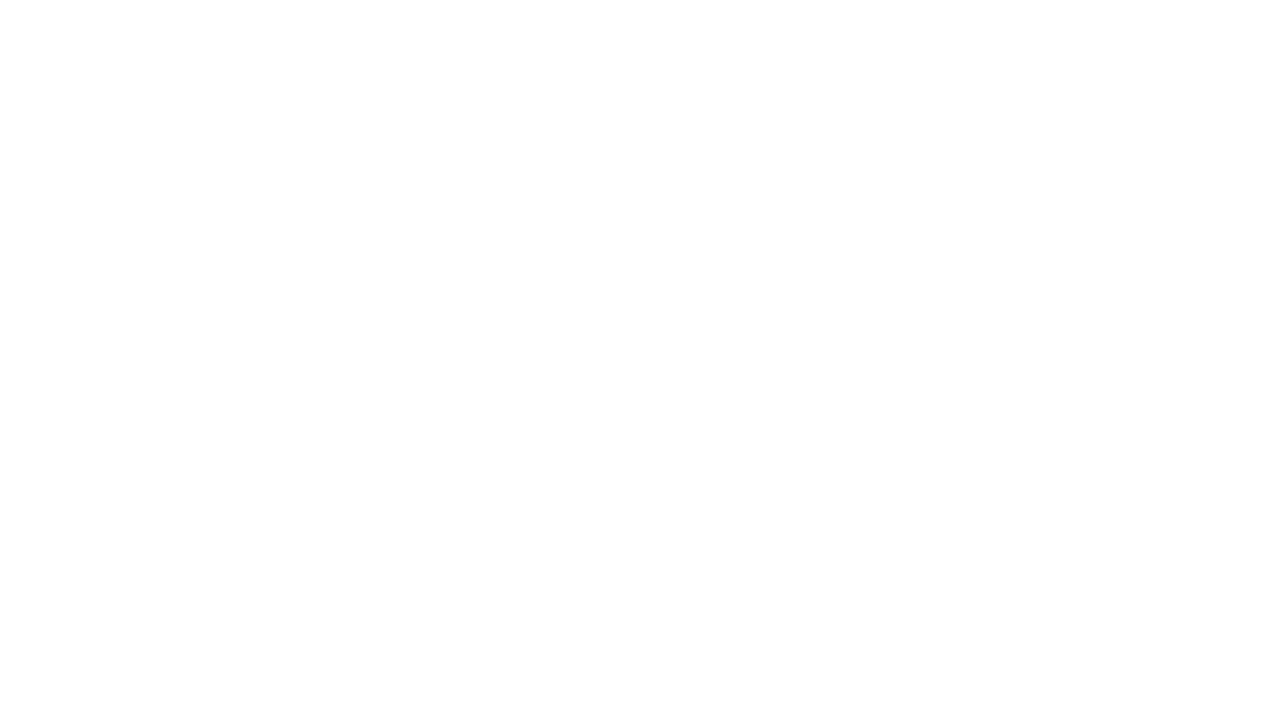
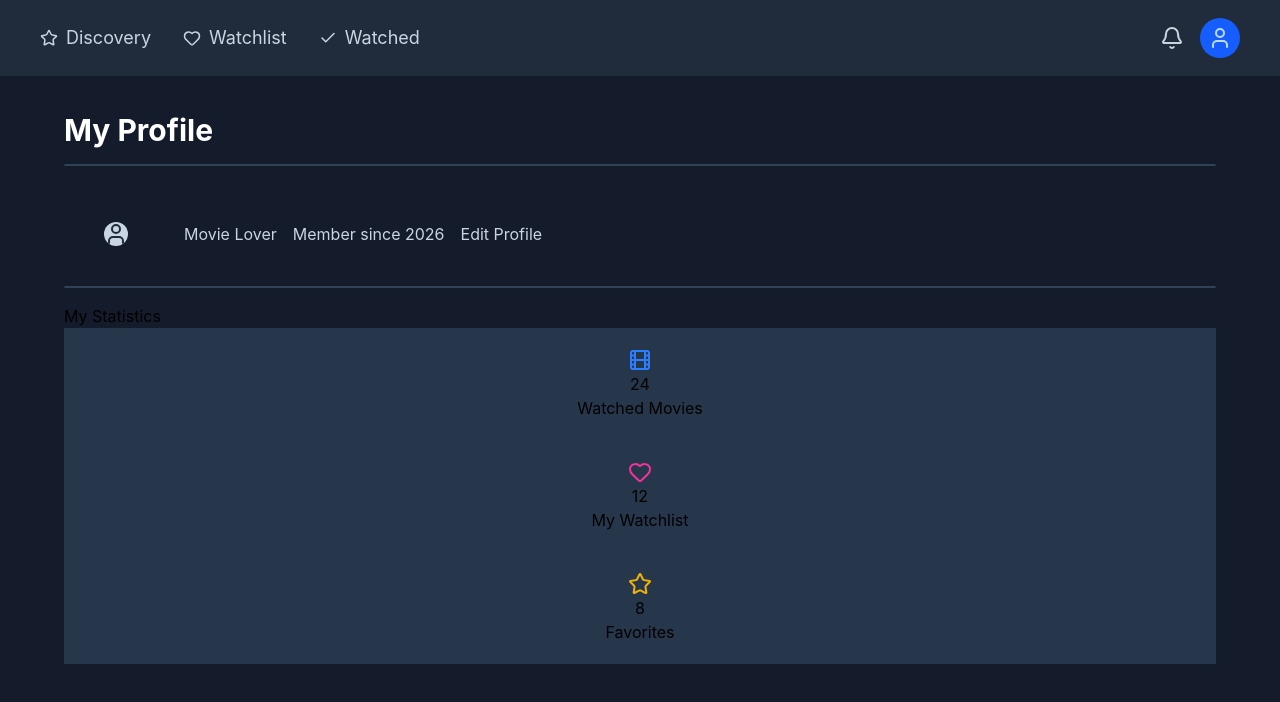
Before and after one commit to bitavafaei/movie-watchlist, a React (Vite) app: page /profile in a window 1280 px wide. Before the commit this address had no page. Shown: the top 702 px of the page. Built offline with nearby package versions, Linux system fonts and the light colour scheme.

Commit message:
create a profile and statsBadge component

```diff
--- a/src/App.jsx
+++ b/src/App.jsx
@@ -4,6 +4,7 @@ import MovieDetails from "./components/MovieDetails";
 import WatchedMovies from "./components/WatchedMovies";
 import Watchlist from "./components/Watchlist";
 import { Route, Routes } from "react-router";
+import Profile from "./components/Profile";
 
 function App() {
 
@@ -43,6 +44,7 @@ function App() {
             <Route path="/watchlist" element={<Watchlist watchlist={watchlist} onRemove={removeFromWatchlist} watched={watched} markAsWatched={markAsWatched}/>}/>
             <Route path="/movie/:id" element={<MovieDetails onAddToWatchlist={addToWatchlist} watchlist={watchlist} onRemove={removeFromWatchlist}/>} />
             <Route path="/watched" element={<WatchedMovies onAddToWatchlist={addToWatchlist} watched={watched} watchlist={watchlist} onRemove={removeFromWatchlist}/>} />
+            <Route path="/profile" element={<Profile/>}/>
         </Routes>
     </>
   )
--- a/src/components/Header.jsx
+++ b/src/components/Header.jsx
@@ -35,10 +35,15 @@ export default function Header() {
                 </Link>
             </nav>
             <div className="flex items-center text-slate-300 gap-4">
-                <Bell/>
-                <button className="bg-slate-300 rounded-full p-2">
-                    <User className="text-[#1f2a3c]"/>
-                </button>
+                <Bell className="cursor-pointer transition-colors hover:text-yellow-400"/>
+                <Link to= "/profile" className={`rounded-full p-2 transition-colors
+                        ${location.pathname === "/profile"
+                            ? "bg-blue-600 text-blue-200 hover:bg-blue-800"
+                            : "bg-slate-300 text-[#1f2a3c] hover:bg-slate-400 hover:text-slate-200"
+                        }
+                    `}>
+                    <User/>
+                </Link>
             </div>
         </header>
     )
--- /dev/null
+++ b/src/components/Profile.jsx
@@ -0,0 +1,62 @@
+import { User, Heart, Star, Film } from "lucide-react";
+import Header from "./Header";
+import StatsBadge from "./StatsBadge";
+
+export default function Profile() {
+    const stats = [
+        {
+            id: 1,
+            icon: Film,
+            value: 24,
+            label: "Watched Movies",
+            color: "text-blue-500"
+        },
+        {
+            id: 2,
+            icon: Heart,
+            value: 12,
+            label: "My Watchlist",
+            color: "text-pink-500"
+        },
+        {
+            id: 3,
+            icon: Star,
+            value: 8,
+            label: "Favorites",
+            color: "text-yellow-500"
+        },
+    ]
+    return(
+        <div className="bg-[#141B2B] min-h-screen">
+            <Header/>
+            <div className="p-5">
+                <div className="mx-auto w-full max-w-6xl">
+                    <div className="flex justify-between items-center py-4">
+                        <h1 className="text-white text-3xl font-bold">My Profile</h1>
+                    </div>
+                    <hr className="border-slate-700 border-[1px] rounded-md mb-4" />
+                    <div className="flex items-center text-slate-300 gap-4">
+                        <div>
+                            <User className="bg-slate-300 text-[#1f2a3c] rounded-full m-10"/>
+                        </div>
+                        <p>Movie Lover</p>
+                        <p>Member since 2026</p>
+                        <p>Edit Profile</p>
+                    </div>
+                    <hr className="border-slate-700 border-[1px] rounded-md mb-4" />
+                    <div>
+                        <p>My Statistics</p>
+                        <div>
+                            {stats.map((stat) =>(
+                                <StatsBadge
+                                    key= {stat.id}
+                                    stat= {stat}
+                                />
+                            ))}
+                        </div>
+                    </div>
+                </div>
+            </div>
+        </div>
+    )
+}
--- /dev/null
+++ b/src/components/StatsBadge.jsx
@@ -0,0 +1,10 @@
+export default function StatsBadge({stat}) {
+    const Icon = stat.icon
+    return(
+        <div className="bg-[#26364B] px-10 py-5 flex flex-col items-center">
+            <Icon className={stat.color}/>
+            <h2>{stat.value}</h2>
+            <h4>{stat.label}</h4>
+        </div>
+    )
+}
```
